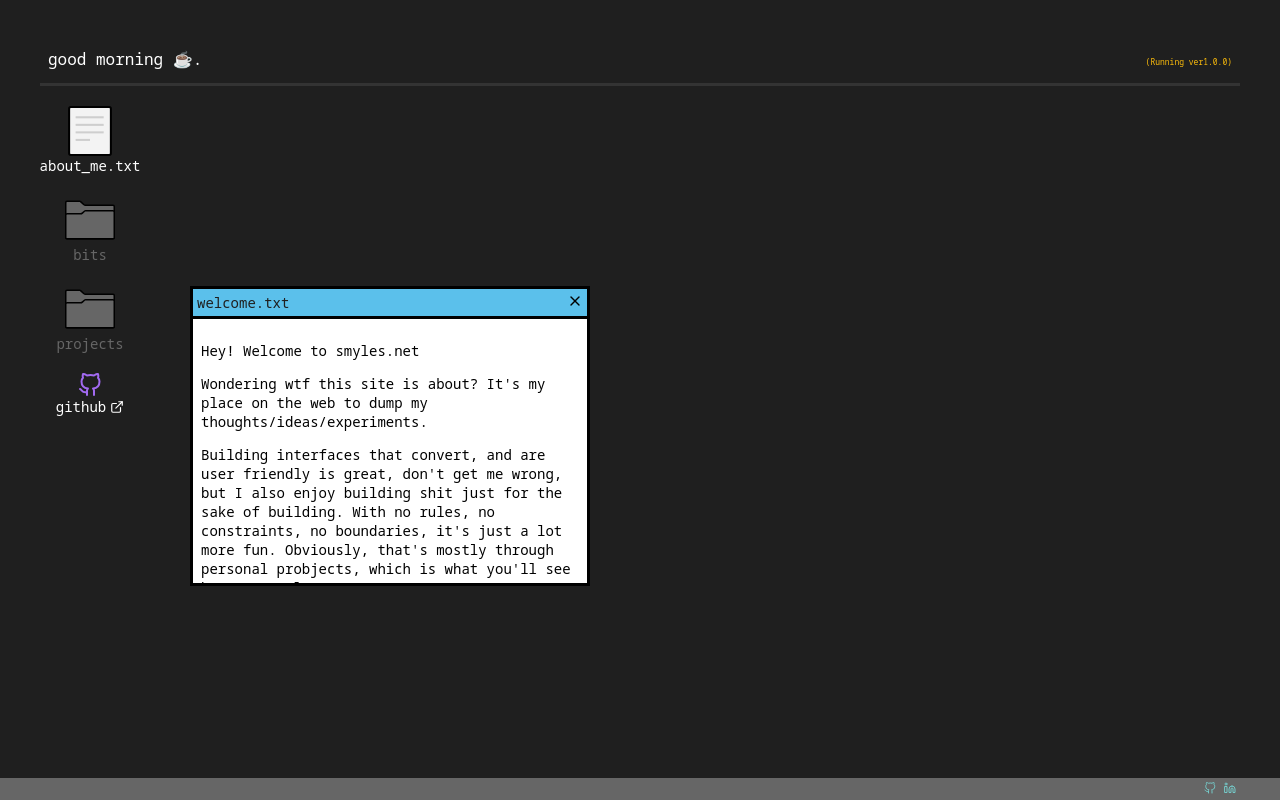
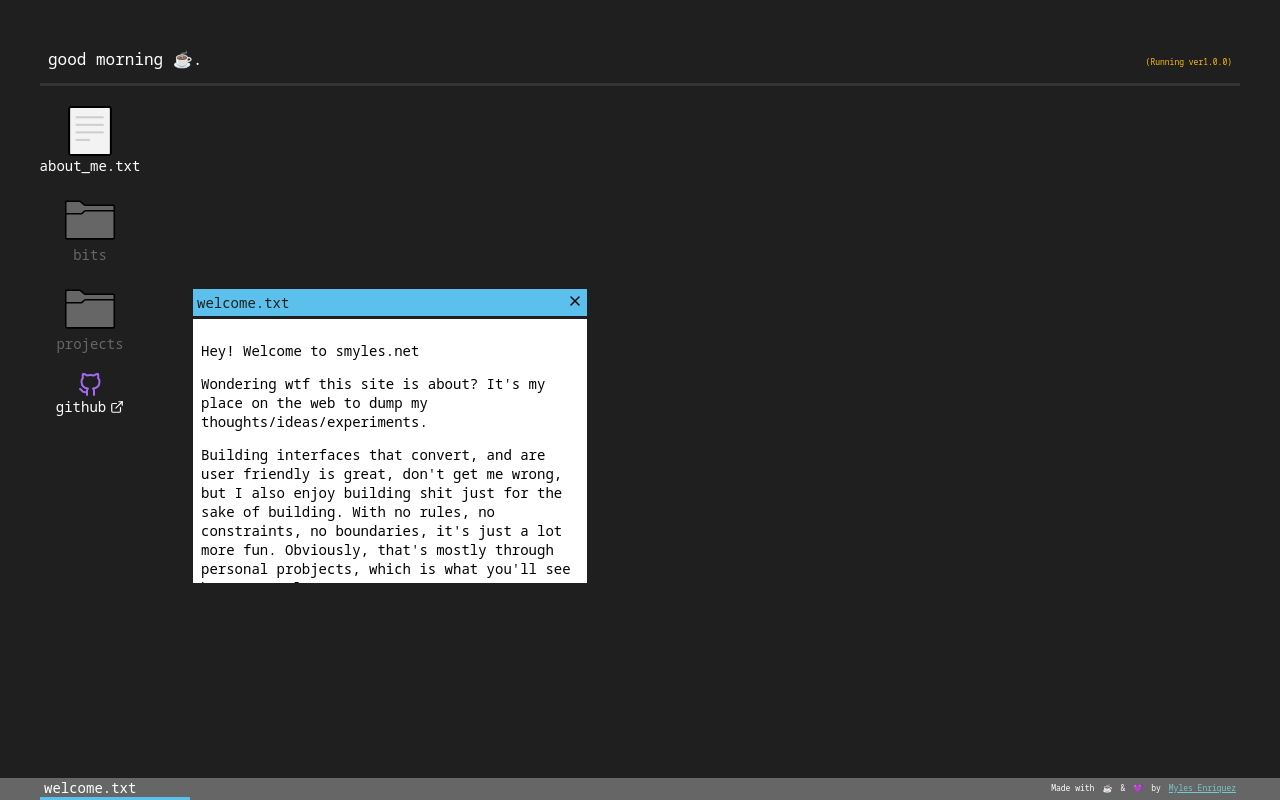
Before and after one commit to enriquezm/smyles, a Next.js app: page / in a window 1280 px wide. Built offline with nearby package versions, Linux system fonts and the light colour scheme.

Commit message:
Set up global state for activewindows

```diff
--- a/components/fileShortcut.tsx
+++ b/components/fileShortcut.tsx
@@ -4,7 +4,6 @@ import FileIcon from './fileIcon';
 const FileShortcut = (props) => {
   return (
     <Shortcut
-      id={props.id}
       title={props.title}
       content={props.content}
       colorOverride={props.colorOverride}
--- a/components/footer.tsx
+++ b/components/footer.tsx
@@ -1,7 +1,6 @@
-import { useContext, useState } from 'react';
-import { Context } from './store';
+import { useContext } from 'react';
+import { Context, ActiveWindow } from './store';
 import Emoji from './emoji';
-import { GitHub, Linkedin } from 'react-feather';
 import Link from 'next/link';
 import styled from 'styled-components';
 import { color, font } from '../theme';
@@ -19,20 +18,21 @@ const Container = styled.footer`
   font-size: ${font.size.sm};
 `;
 
-const TasksContainer = styled.span`
+const ActiveWindowsTray = styled.span`
   display: flex;
 `;
 
-const ActiveTask = styled.span`
+const ActiveWindowBar = styled.span`
   display: flex;
   align-items: center;
-  color: ${color.black};
-  background-color: ${color.white};
+  color: ${color.white};
+  font-size: ${font.size.md};
+  border-bottom: 3px solid ${color.blue};
   min-width: 150px;
   padding: 0 4px;
 `;
 
-const Tray = styled.span`
+const ExtraInfoTray = styled.span`
   display: flex;
   gap: 8px;
   padding: 4px;
@@ -42,22 +42,21 @@ const Tray = styled.span`
 const Footer = () => {
   const [activeWindows, setActiveWindows] = useContext(Context);
 
+  const allActiveWindows: ActiveWindow[] = activeWindows.map((window) => (<ActiveWindowBar key={window.title}>{window.title}</ActiveWindowBar>));
+
   return (
     <Container>
-      {/* <span>Made with <Emoji symbol="☕"/> {`&`} <Emoji symbol="💜"/> by <Link href={state.links.linkedin}><a>{state.site.name}</a></Link></span> */}
-      <TasksContainer>
-        {
-          activeWindows.about && <ActiveTask>about_me.txt</ActiveTask>
-        }
-      </TasksContainer>
-      <Tray>
-        <Link href="https://github.com/enriquezm">
-          <a><GitHub size={12}/></a>
-        </Link>
-        <Link href="https://www.linkedin.com/in/mylesenriquez/">
-          <a><Linkedin size={12}/></a>
-        </Link>
-      </Tray>
+      <ActiveWindowsTray>
+        { allActiveWindows }
+      </ActiveWindowsTray>
+      <ExtraInfoTray>
+          Made with <Emoji symbol="☕"/> {`&`} <Emoji symbol="💜"/> by
+          <Link href="https://www.linkedin.com/in/mylesenriquez/">
+            <a>
+              Myles Enriquez
+            </a>
+          </Link>
+      </ExtraInfoTray>
     </Container>
   );
 };
--- a/components/shortcut.tsx
+++ b/components/shortcut.tsx
@@ -1,8 +1,7 @@
-import { Context } from './store';
+import { Context, ActiveWindow } from './store';
 import { useState, useContext } from 'react';
 import { v4 as uuid4 } from 'uuid';
 import { color, font } from '../theme';
-
 import Window from './window';
 
 import styled from 'styled-components';
@@ -27,17 +26,19 @@ const Shortcut = (props) => {
   const [ isClicked, setIsClicked ] = useState(false);
   const [ keyId, setkeyId ] = useState(null);
   const [ activeWindows, setActiveWindows ] = useContext(Context);
-  const id = props.id;
 
   const handleClick = () => {
       setIsClicked(true);
       setkeyId(uuid4());
 
-      const updatedState = {
-        [id]: true
+      if (windowIsNotActive()) {
+        const updatedActiveWindows: ActiveWindow[] = [...activeWindows, { title: props.title}];
+        setActiveWindows(updatedActiveWindows);
       }
+  }
 
-      setActiveWindows(updatedState);
+  const windowIsNotActive = (): boolean => {
+    return !activeWindows.some(window => window.title === props.title);
   }
 
   return (
@@ -53,7 +54,7 @@ const Shortcut = (props) => {
       </Container>
 
       {
-        !props.isDisabled && isClicked && <Window key={keyId} id={id} title={props.title}>{props.content}</Window>
+        !props.isDisabled && isClicked && <Window key={keyId} title={props.title}>{props.content}</Window>
       }
     </>
   );
--- a/components/store.tsx
+++ b/components/store.tsx
@@ -10,9 +10,15 @@ const initialGlobalState = {
   }
 };
 
-const initialActiveWindows = {
-  about: false
-};
+export interface ActiveWindow {
+  title: string;
+}
+
+const initialActiveWindows: ActiveWindow[] = [
+  {
+    title: 'welcome.txt'
+  }
+];
 
 
 export const Context = createContext(undefined);
--- a/components/window.tsx
+++ b/components/window.tsx
@@ -1,5 +1,5 @@
 import { useState, useContext } from 'react';
-import { Context } from './store';
+import { Context, ActiveWindow } from './store';
 import Draggable from 'react-draggable';
 import { X } from 'react-feather';
 import styled from 'styled-components';
@@ -12,7 +12,7 @@ const Container = styled.div`
   display: flex;
   flex-direction: column;
   align-items: center;
-  border: ${borderWidth} solid black;
+  border: ${borderWidth} solid ${color.black};
   width: 400px;
   max-height: 300px;
 `;
@@ -25,7 +25,7 @@ const Header = styled.header`
   width: 100%;
   position: sticky;
   top: 0;
-  border-bottom: ${borderWidth} solid black;
+  border-bottom: ${borderWidth} solid ${color.black};
   cursor: grab;
   padding: 4px;
 `;
@@ -50,19 +50,19 @@ const Content = styled.div`
   width: 100%;
   padding: 8px;
   overflow-y: scroll;
-  background-color: #fff;
+  background-color: ${color.white};
 
   &::-webkit-scrollbar {
-    background-color: #fff;
+    background-color: ${color.white};
     border-left: ${borderWidth} solid black;
   }
 
   &::-webkit-scrollbar-thumb {
-    background-color: #000;
+    background-color: ${color.black};
   }
 
   &::-webkit-scrollbar-button {
-    background-color: #000;
+    background-color: ${color.black};
   }
 
   // TODO: abstract out into token
@@ -75,16 +75,12 @@ const Content = styled.div`
 const Window = (props) => {
   const [isVisible, setIsVisible] = useState(true);
   const [activeWindows, setActiveWindows] = useContext(Context);
-  const id = props.id;
 
-  const handleClick = (e) => {
+  const handleClick = () => {
     setIsVisible(false);
 
-    const updatedState = {
-      [id]: false
-    }
-
-    setActiveWindows(updatedState);
+    const updatedActiveWindows: ActiveWindow[] = activeWindows.filter((window: ActiveWindow) => window.title !== props.title);
+    setActiveWindows(updatedActiveWindows);
   }
 
   return (
@@ -94,7 +90,7 @@ const Window = (props) => {
           bounds="body"
           defaultPosition={{x: 150, y: -150}}
         >
-          <Container id={props.id}>
+          <Container>
             <Header>
               <Title>{props.title}</Title>
               <ExitButton
--- a/pages/index.tsx
+++ b/pages/index.tsx
@@ -62,7 +62,6 @@ export default function HomePage({ allSprintsData, allProjectsData }) {
         <Store>
           <NavBar />
           <FileShortcut
-            id="about"
             title="about_me.txt"
             content={mockAboutMeData.content}
           />
```
